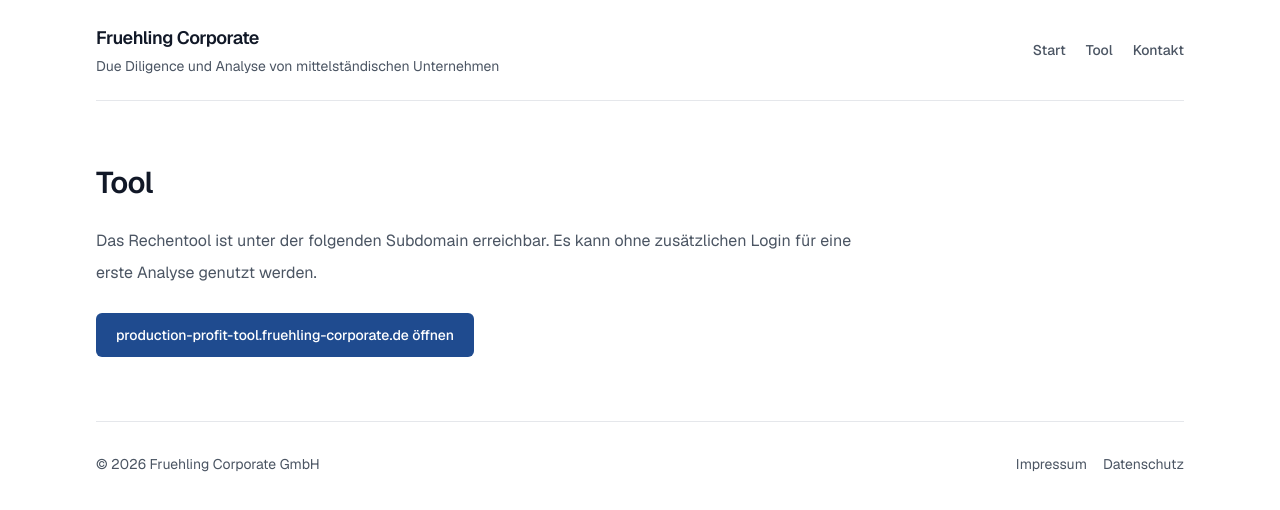
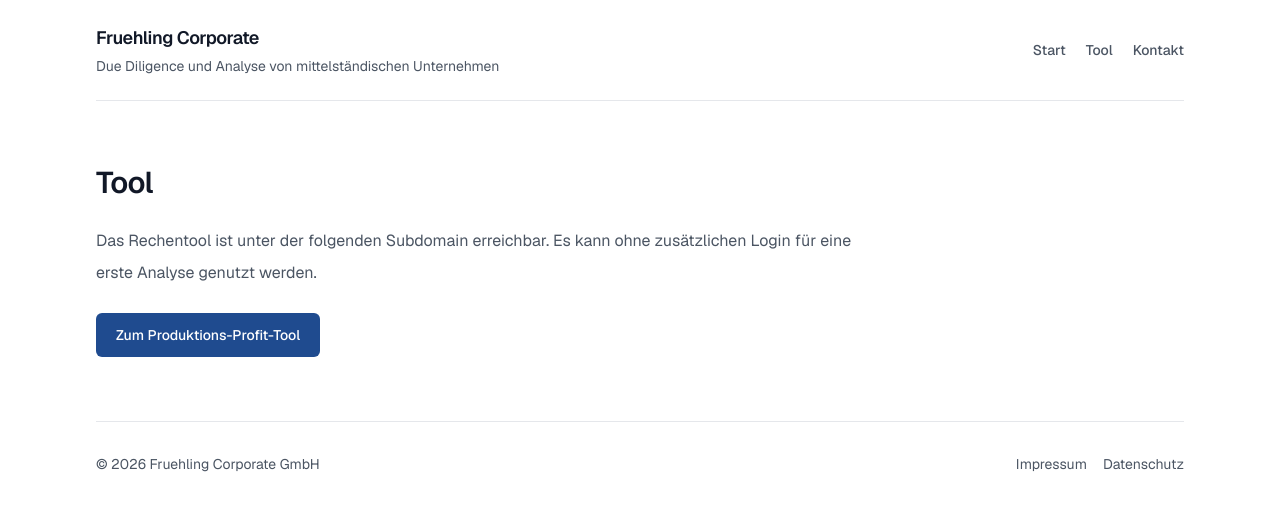
Before and after one commit to carlfruehling/fruehling-corporate, a Next.js app: page /tool in a window 1280 px wide. Shown: the top 510 px of the page. Built offline with nearby package versions, Linux system fonts and the light colour scheme.

Commit message:
Update impressum and tool page content

```diff
--- a/src/app/impressum/page.tsx
+++ b/src/app/impressum/page.tsx
@@ -18,9 +18,9 @@ export default function ImpressumPage() {
           Sülldorfer Landstraße 227a
           <br />
           22589 Hamburg
-          <br />
+          <br /> <br />
           Deutschland
-          <br />
+          <br /> <br />
           Geschäftsführer: Carl Frühling
           <br />
           Registergericht: Amtsgericht Hamburg
--- a/src/app/tool/page.tsx
+++ b/src/app/tool/page.tsx
@@ -20,7 +20,7 @@ export default function ToolPage() {
         rel="noopener noreferrer"
         className="inline-flex items-center rounded-md bg-accent px-5 py-3 text-sm font-medium !text-white transition hover:bg-accent-strong"
       >
-        production-profit-tool.fruehling-corporate.de öffnen
+        Zum Produktions-Profit-Tool
       </a>
     </div>
   );
```
